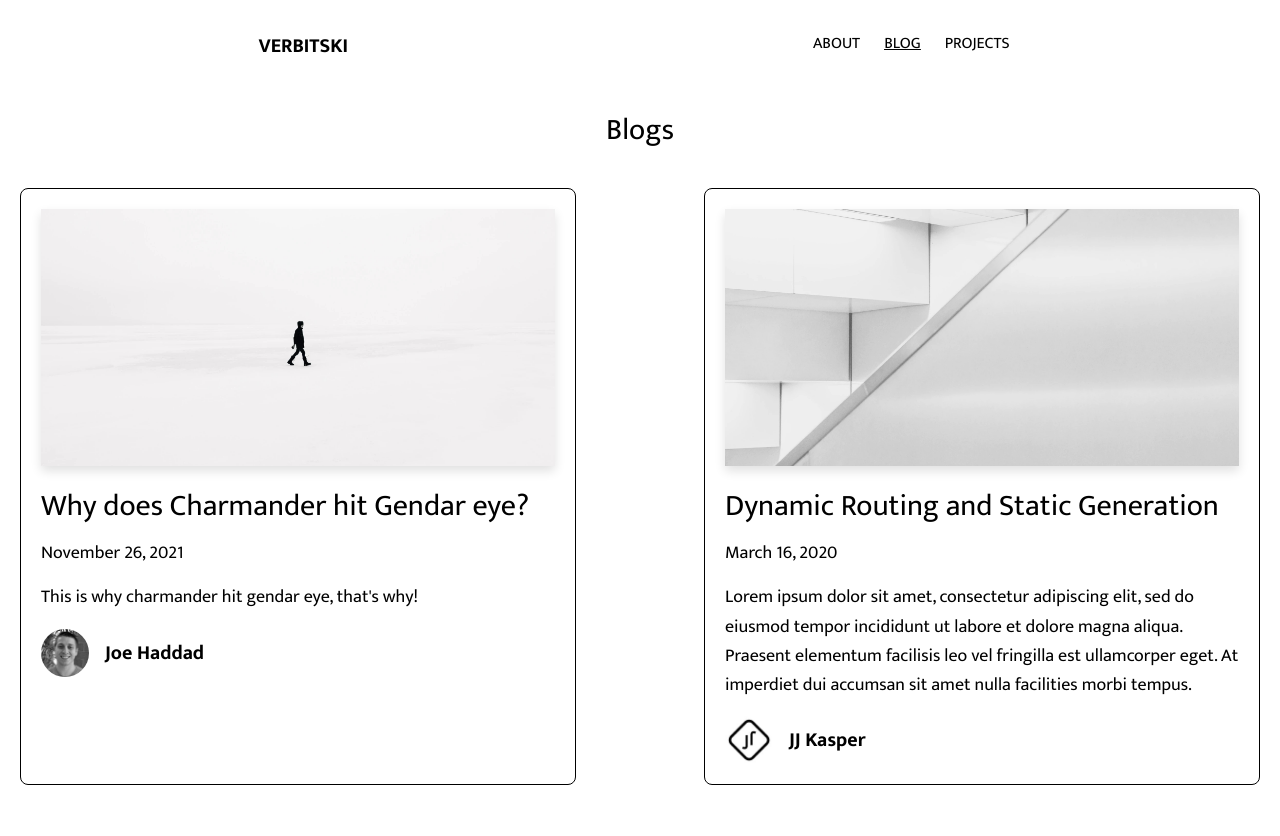
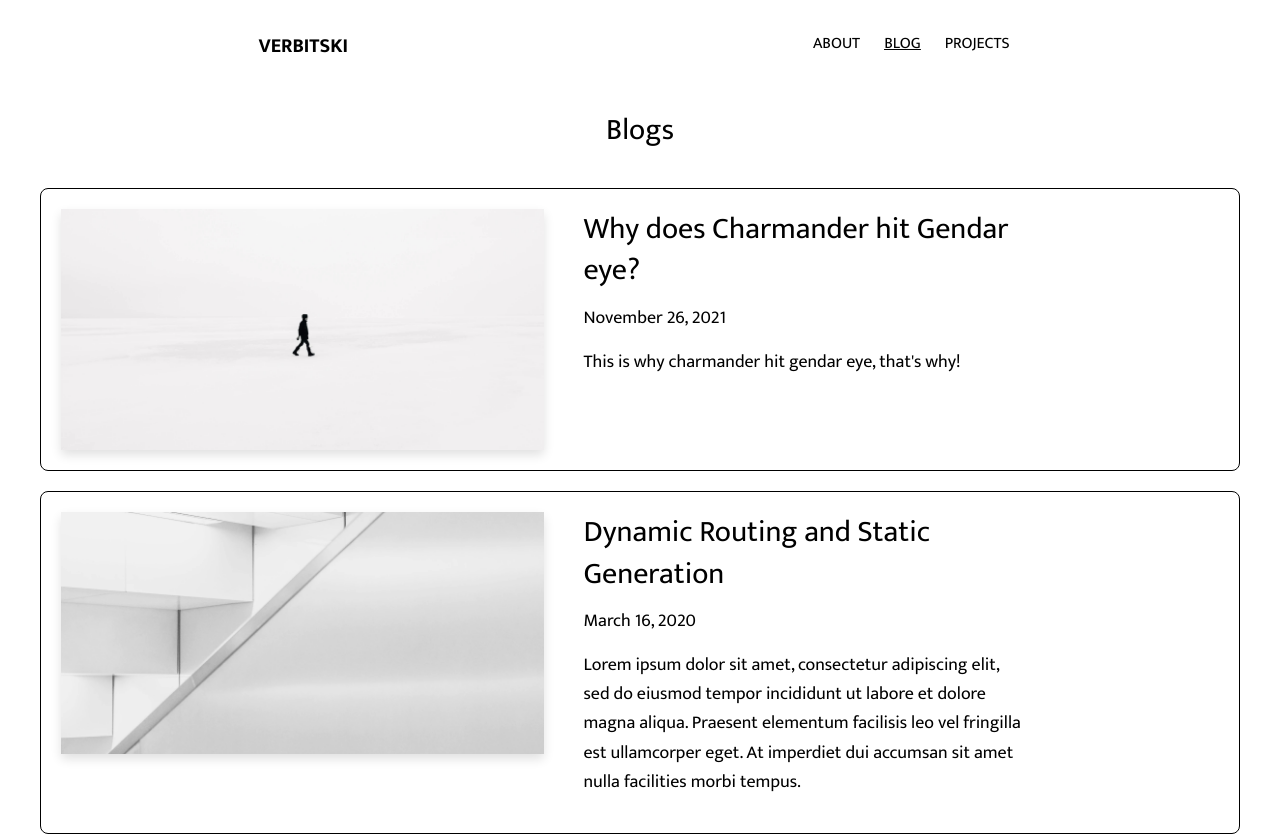
Before and after one commit to NorthWillov/verbitski.dev, a Next.js app: page /blog in a window 1280 px wide. Shown: the top 836 px of the page. Built offline with nearby package versions, Linux system fonts and the light colour scheme.

Commit message:
Edit styles

```diff
--- a/components/post-preview.tsx
+++ b/components/post-preview.tsx
@@ -22,10 +22,11 @@ const PostPreview = ({
   slug,
 }: Props) => {
   return (
-    <div className="border border-black bg-white p-5 rounded-lg">
-      <div className="mb-5">
+    <div className="flex border border-black bg-white p-5 m-5 rounded-lg">
+      <div className="w-5/12">
         <CoverImage slug={slug} title={title} src={coverImage} />
       </div>
+      <div className="w-5/12 pl-10">
         <h3 className="text-3xl mb-3 leading-snug">
           <Link as={`/blog/${slug}`} href="/blog/[slug]">
             <a className="hover:underline">{title}</a>
@@ -35,7 +36,7 @@ const PostPreview = ({
           <DateFormatter dateString={date} />
         </div>
         <p className="text-lg leading-relaxed mb-4">{excerpt}</p>
-      <Avatar name={author.name} picture={author.picture} />
+      </div>
     </div>
   )
 }
--- a/components/posts.tsx
+++ b/components/posts.tsx
@@ -9,7 +9,7 @@ const Posts = ({ posts }: Props) => {
   return (
     <section>
       <h1 className="text-3xl text-center my-10">Blogs</h1>
-      <div className="grid grid-cols-1 md:grid-cols-2 md:gap-x-16 lg:gap-x-32 gap-y-20 md:gap-y-32 mb-32">
+      <div className="">
         {posts.map((post) => (
           <PostPreview
             key={post.slug}
--- a/pages/index.tsx
+++ b/pages/index.tsx
@@ -22,7 +22,7 @@ const Index: FC = () => {
             />
             <div className="w-1/2">
               <p>
-                <b>Hi there</b> 👋 <br />I am a Software Developer with hands-on
+                <b>Hi there</b> 👋 <br />I am a software engineer with hands-on
                 to build user-friendly and professional looking sites. I have
                 knowledge to solve a problem across many mediums and especially
                 adept at taking an already existed project to the next level.
--- a/pages/projects.tsx
+++ b/pages/projects.tsx
@@ -16,11 +16,10 @@ const Projects: FC = () => {
         <h1 className="text-3xl text-center my-10">Projects</h1>
 
         <div className="flex justify-around">
-          <div className="w-64 border border-black rounded p-1">
+          <div className="w-80 border border-black rounded p-1">
             <Link href="https://riccardopizzeria.herokuapp.com">
               <a target="_blank">
                 <img
-                  className="h-64"
                   src="https://i.ibb.co/YB36KZc/pizza-wege.png"
                   alt="project"
                 />
@@ -45,11 +44,11 @@ const Projects: FC = () => {
             </div>
           </div>
 
-          <div className="w-64 border border-black rounded p-1">
+          <div className="w-80 border border-black rounded p-1">
             <Link href="https://northwillov.github.io/colors-app">
               <a target="_blank">
                 <img
-                  className="h-64"
+                  className="h-72"
                   src="/assets/projects/colors_app.png"
                   alt="project"
                 />
@@ -73,11 +72,11 @@ const Projects: FC = () => {
             </div>
           </div>
 
-          <div className="w-64 border border-black rounded p-1">
+          <div className="w-80 border border-black rounded p-1">
             <Link href="https://northwillov.github.io/virtuslab">
               <a target="_blank">
                 <img
-                  className="h-64"
+                  className="h-72"
                   src="/assets/projects/starwars.png"
                   alt="project"
                 />
@@ -87,7 +86,7 @@ const Projects: FC = () => {
               Star Wars Characters Catalogue
             </h2>
             <p className="text-center">
-              Catalogue, containing all data about starwars foes.
+              Catalogue, containing all data about 'Star Wars' foes.
             </p>
             <div className="flex justify-around">
               <Link href="https://northwillov.github.io/virtuslab">
```
Lines whose indentation alone changed are shown as unchanged.
